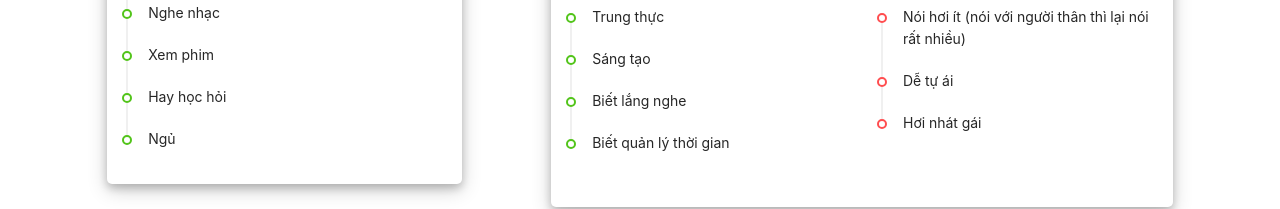
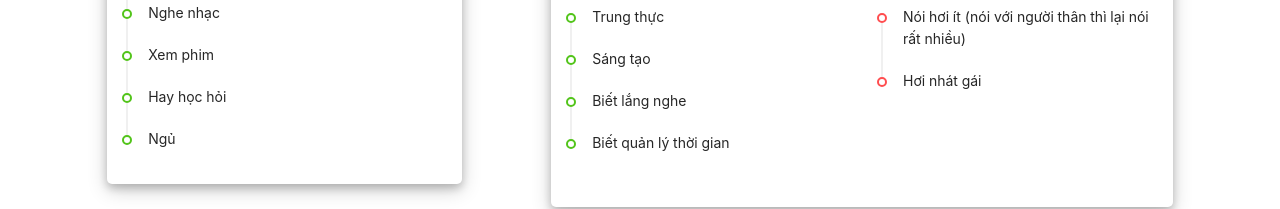
Before and after one commit to phamviettu/cvviettu, a React (Create React App) app in the folder path/to/repo/cvviettu/: page / in a window 1280 px wide. Shown: the part 2293-2502 px from the top of the page. Built offline with nearby package versions, Linux system fonts and the light colour scheme.

Commit message:
Your awesome message

```diff
--- a/path/to/repo/cvviettu/src/components/HomePage.js
+++ b/path/to/repo/cvviettu/src/components/HomePage.js
@@ -182,7 +182,6 @@ export default class HomePage extends Component {
                                         <div className = "mb-4">ĐIỂM YẾU</div>
                                         <Timeline>
                                             <Timeline.Item color="red">Nói hơi ít (nói với người thân thì lại nói rất nhiều)</Timeline.Item>
-                                            <Timeline.Item color="red">Dễ tự ái</Timeline.Item>
                                             <Timeline.Item color="red">Hơi nhát gái</Timeline.Item>
                                         </Timeline>
                                     </div>
```
